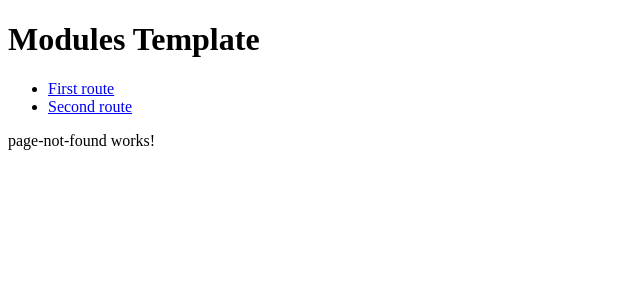
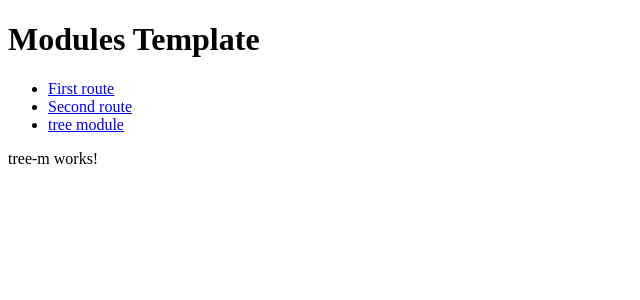
Before and after one commit to alexunjm/angular-11-review, an Angular app: page /tree-m in a window 1280 px wide. Shown: the top 300 px of the page, without its empty margins (0-640 px from the left). Built offline with nearby package versions, Linux system fonts and the light colour scheme.

Commit message:
lazy loading module

```diff
--- a/src/app/app-routing.module.ts
+++ b/src/app/app-routing.module.ts
@@ -7,8 +7,8 @@ import { SecondComponent } from './second/second.component';
 const routes: Routes = [
   { path: 'first', component: FirstComponent },
   { path: 'second', component: SecondComponent },
-  // { path: 'page-not-found', component: PageNotFoundComponent },
-  { path: '', redirectTo: '/first', pathMatch: 'full' }, // redirect to `first-component`
+  { path: '', redirectTo: '/first', pathMatch: 'full' },
+  { path: 'tree-m', loadChildren: () => import('./tree-m/tree-m.module').then(m => m.TreeMModule) },
   { path: '**', component: PageNotFoundComponent },
 ];
 
--- a/src/app/app.component.html
+++ b/src/app/app.component.html
@@ -8,6 +8,9 @@
     <li>
       <a routerLink="/second" routerLinkActive="active">Second route</a>
     </li>
+    <li>
+      <a routerLink="/tree-m" routerLinkActive="active">tree module</a>
+    </li>
   </ul>
 </nav>
 <!-- The routed views render in the <router-outlet>-->
--- /dev/null
+++ b/src/app/tree-m/tree-m-routing.module.ts
@@ -0,0 +1,12 @@
+import { NgModule } from '@angular/core';
+import { Routes, RouterModule } from '@angular/router';
+
+import { TreeMComponent } from './tree-m.component';
+
+const routes: Routes = [{ path: '', component: TreeMComponent }];
+
+@NgModule({
+  imports: [RouterModule.forChild(routes)],
+  exports: [RouterModule]
+})
+export class TreeMRoutingModule { }
--- /dev/null
+++ b/src/app/tree-m/tree-m.component.html
@@ -0,0 +1 @@
+<p>tree-m works!</p>
--- /dev/null
+++ b/src/app/tree-m/tree-m.component.ts
@@ -0,0 +1,15 @@
+import { Component, OnInit } from '@angular/core';
+
+@Component({
+  selector: 'app-tree-m',
+  templateUrl: './tree-m.component.html',
+  styleUrls: ['./tree-m.component.scss']
+})
+export class TreeMComponent implements OnInit {
+
+  constructor() { }
+
+  ngOnInit(): void {
+  }
+
+}
```
Also changed, not shown: src/app/tree-m/tree-m.module.ts (added, +15 -0 lines), src/app/tree-m/tree-m.component.scss (added), 1 other file (tests, documents, lock files or other folders).
